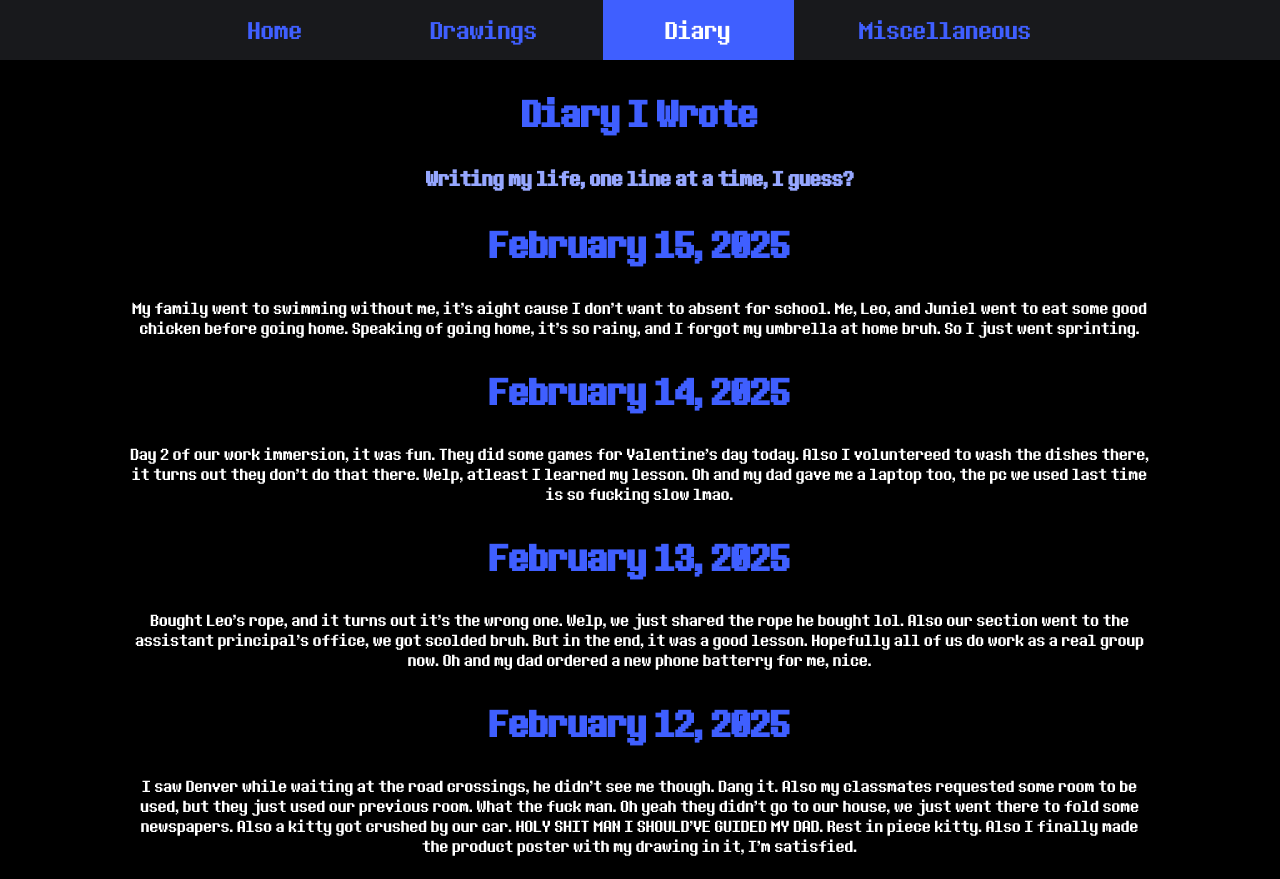
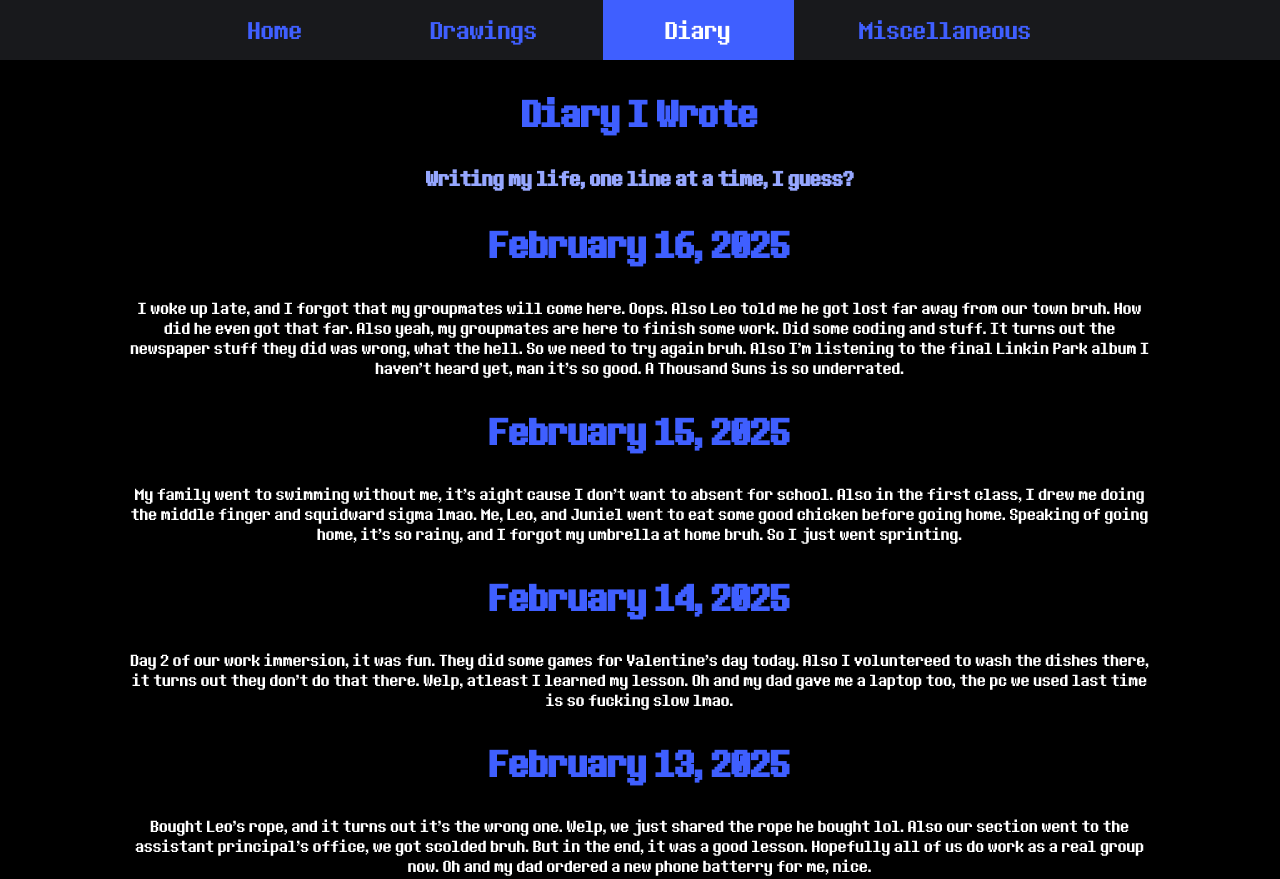
Before and after one commit to SnoopySeven/snoopyseven.github.io, a plain HTML site: page diary.html in a window 1280 px wide. Shown: the top 879 px of the page. Drawn offline with Linux system fonts and the light colour scheme; files whose address does not match are found by name.

Commit message:
New entry

```diff
--- a/diary.html
+++ b/diary.html
@@ -17,8 +17,10 @@
     <div class="diary">
         <h1>Diary I Wrote</h1>
         <h2>Writing my life, one line at a time, I guess?</h2>
+        <h1>February 16, 2025</h1>
+        <p>I woke up late, and I forgot that my groupmates will come here. Oops. Also Leo told me he got lost far away from our town bruh. How did he even got that far. Also yeah, my groupmates are here to finish some work. Did some coding and stuff. It turns out the newspaper stuff they did was wrong, what the hell. So we need to try again bruh. Also I'm listening to the final Linkin Park album I haven't heard yet, man it's so good. A Thousand Suns is so underrated.</p>
         <h1>February 15, 2025</h1>
-        <p>My family went to swimming without me, it's aight cause I don't want to absent for school. Me, Leo, and Juniel went to eat some good chicken before going home. Speaking of going home, it's so rainy, and I forgot my umbrella at home bruh. So I just went sprinting.</p>
+        <p>My family went to swimming without me, it's aight cause I don't want to absent for school. Also in the first class, I drew me doing the middle finger and squidward sigma lmao. Me, Leo, and Juniel went to eat some good chicken before going home. Speaking of going home, it's so rainy, and I forgot my umbrella at home bruh. So I just went sprinting.</p>
         <h1>February 14, 2025</h1>
         <p>Day 2 of our work immersion, it was fun. They did some games for Valentine's day today. Also I voluntereed to wash the dishes there, it turns out they don't do that there. Welp, atleast I learned my lesson. Oh and my dad gave me a laptop too, the pc we used last time is so fucking slow lmao.</p>
         <h1>February 13, 2025</h1>
```
